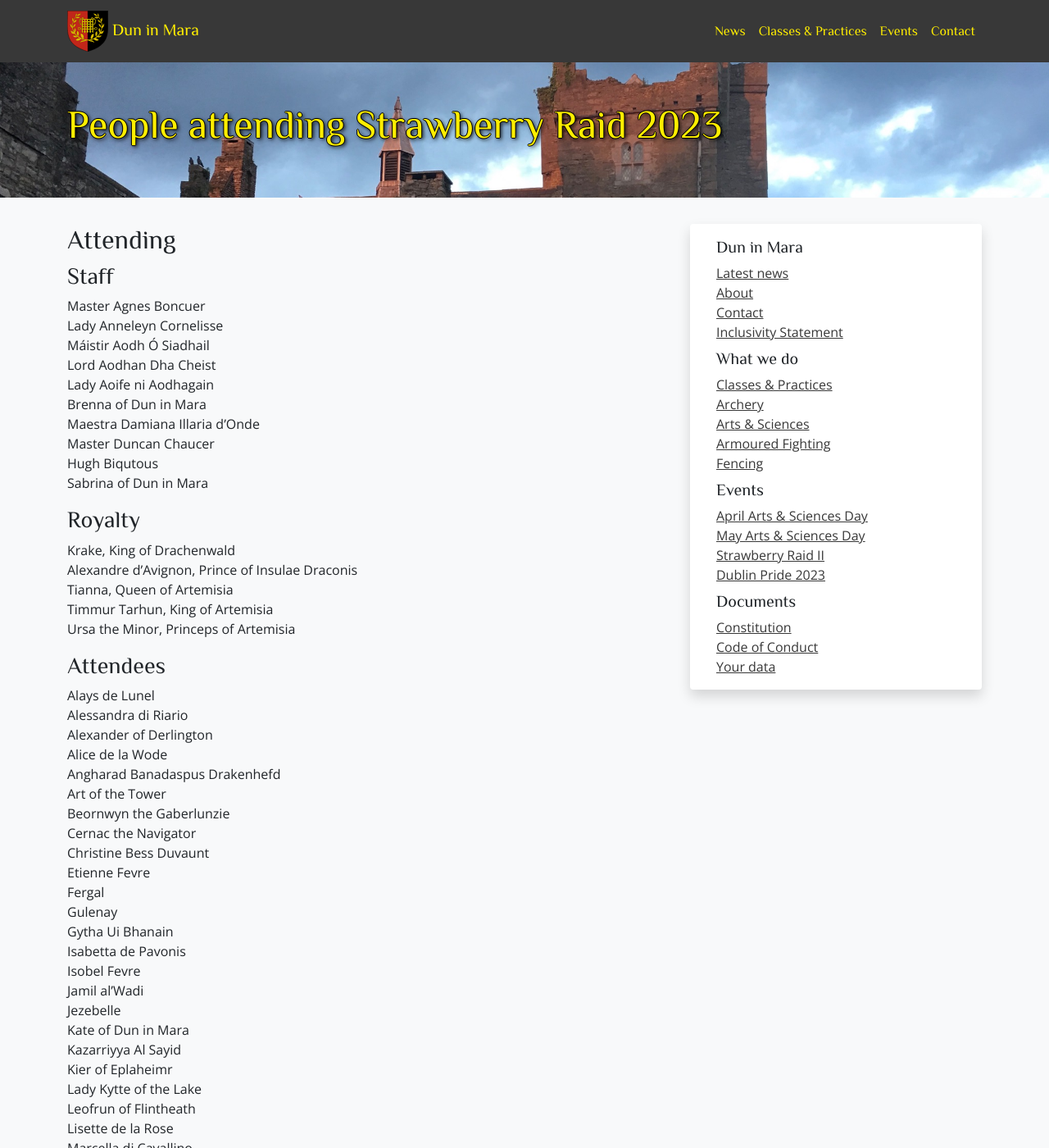
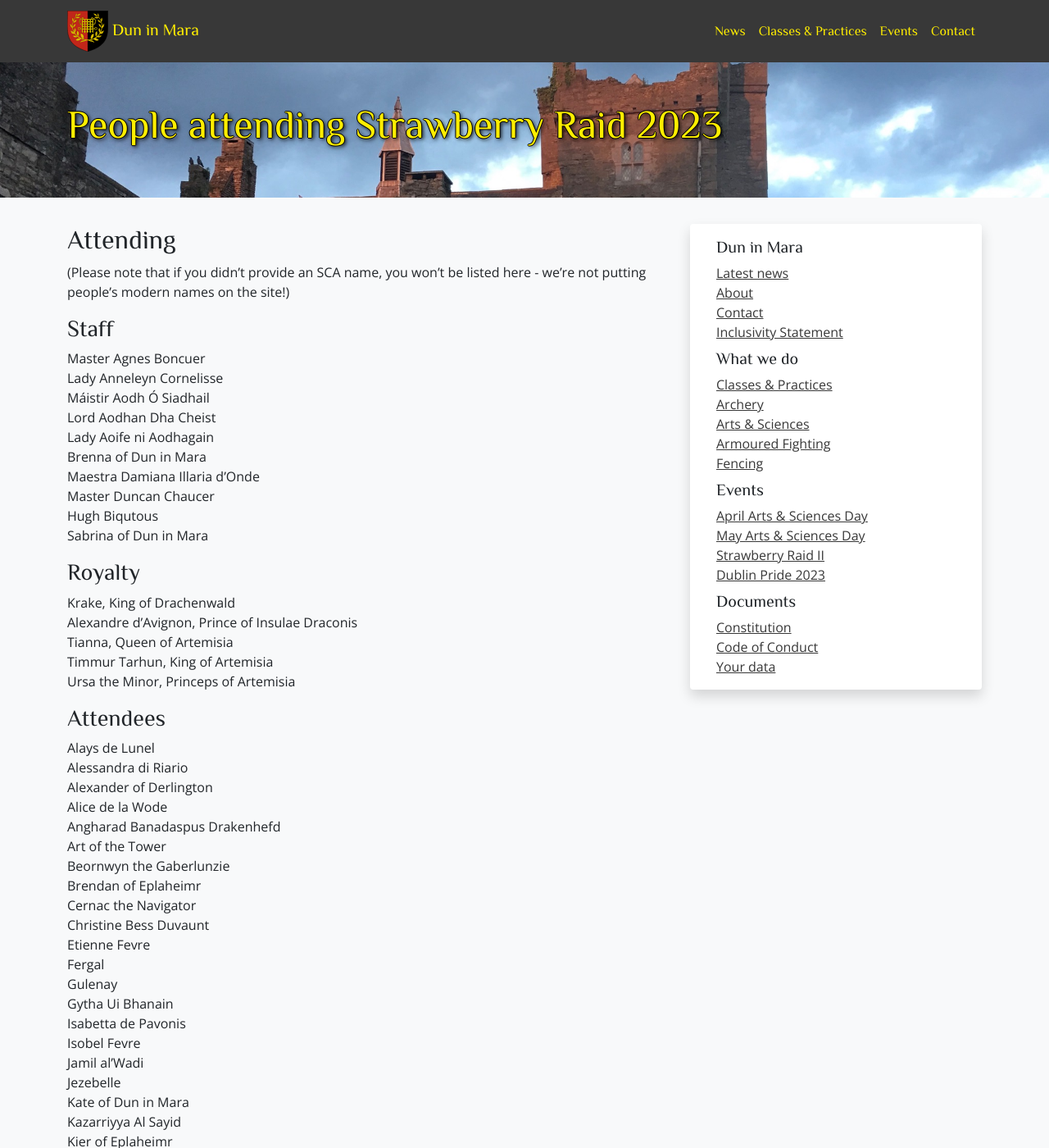
Before and after one commit to drachenwald/dun-in-mara, a Jekyll site: the page built from events/2023/strawberry-raid/attending.md, in a window 1280 px wide and 1400 px high. Shown: the whole window at 82% size. Built offline with Jekyll 4.4.1, drawn with Linux system fonts in a browser that asks for light colours; comment, search, counter and statistics services are not loaded.

Commit message:
Added disclaimer for names, and one attendee

```diff
--- a/events/2023/strawberry-raid/attending.md
+++ b/events/2023/strawberry-raid/attending.md
@@ -5,6 +5,8 @@ excerpt: "2-6 June 2022. Sigginstown Castle, Co. Wexford, Ireland."
 ---
 
 ## Attending
+
+(Please note that if you didn't provide an SCA name, you won't be listed here - we're not putting people's modern names on the site!)
 
 ### Staff
 
@@ -36,6 +38,7 @@ Alice de la Wode
 Angharad Banadaspus Drakenhefd
 Art of the Tower
 Beornwyn the Gaberlunzie
+Brendan of Eplaheimr
 Cernac the Navigator
 Christine Bess Duvaunt
 Etienne Fevre
```
